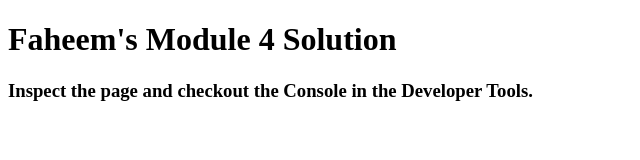
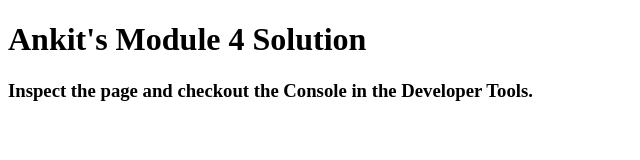
Before and after one commit to Ankit3069/Ankit3069.github.io, a plain HTML site: page Module4/index.html in a window 1280 px wide. Shown: the whole page, without its empty margins (0-640 px from the left). Drawn offline with Linux system fonts and the light colour scheme.

Commit message:
Update index.html

```diff
--- a/Module4/index.html
+++ b/Module4/index.html
@@ -11,7 +11,7 @@
   <script src="script.js"></script>
 </head>
 <body>
-  <h1>Faheem's Module 4 Solution</h1>
+  <h1>Ankit's Module 4 Solution</h1>
   <h3>Inspect the page and checkout the Console in the Developer Tools.</h3>
 </body>
 </html>
```
